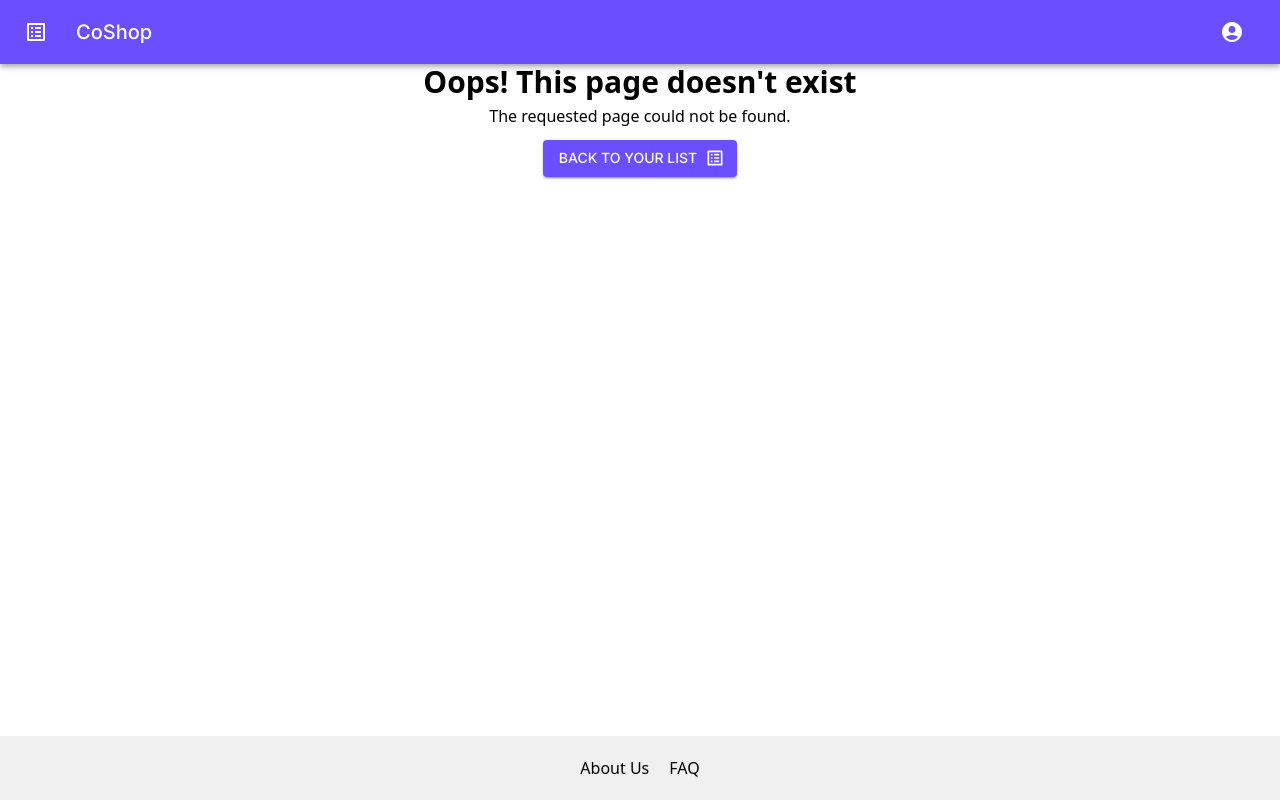
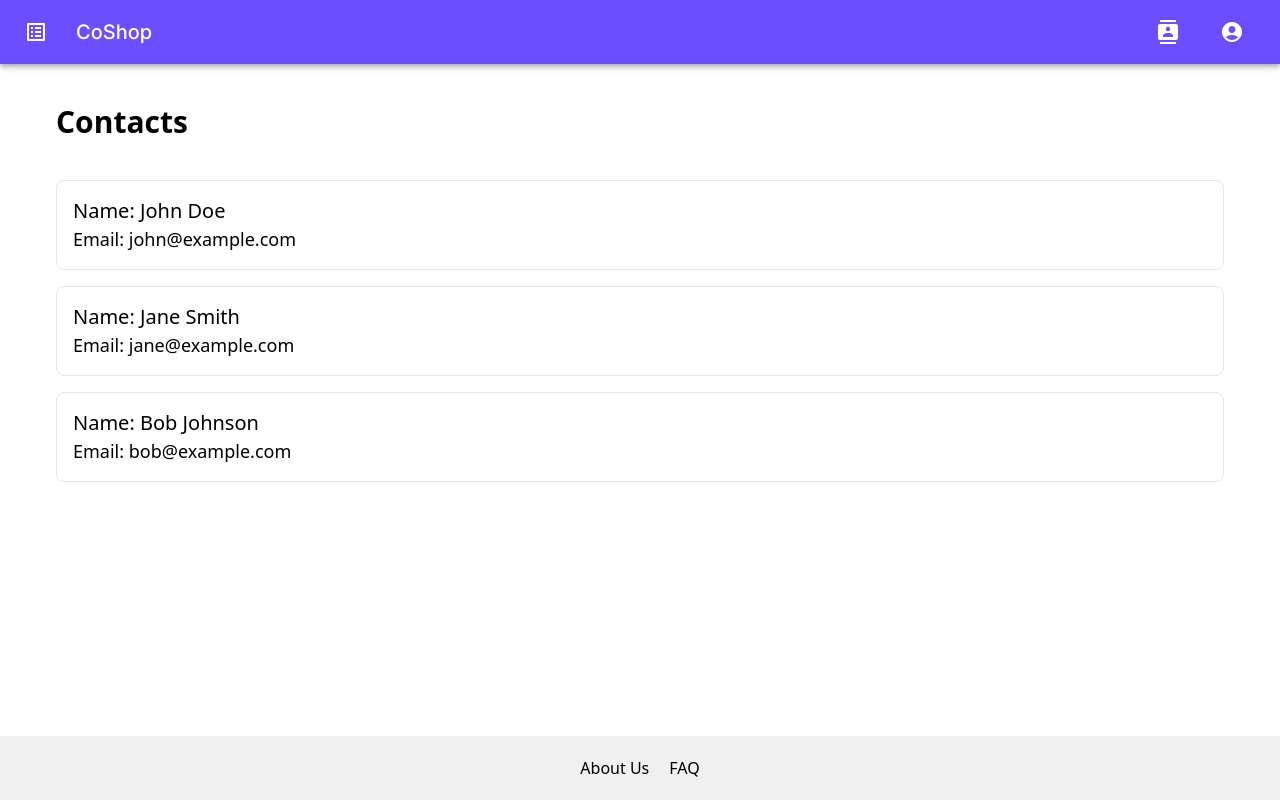
Before and after one commit to thecoshopteam/coshop-web, a React (Vite) app: page /contacts in a window 1280 px wide. Built offline with nearby package versions, Linux system fonts and the light colour scheme; no server answers; sample sign-in values are in the browser's storage.

Commit message:
Contacts page.

```diff
--- a/src/App.jsx
+++ b/src/App.jsx
@@ -19,6 +19,7 @@ import Profile from "./pages/Profile";
 import NotFound from "./pages/NotFound";
 import AboutUs from "./pages/AboutUs";
 import FAQ from "./pages/FAQ";
+import Contacts from "./pages/Contacts"
 
 // Theme imports
 import { ThemeProvider } from "@mui/material";
@@ -106,6 +107,16 @@ const App = () => {
                 </ProtectedRoute>
               }
             />
+            <Route
+              path="/contacts"
+              element={
+                <ProtectedRoute>
+                  <AppLayout>
+                    <Contacts />
+                  </AppLayout>
+                </ProtectedRoute>
+              }
+            />
           </Routes>
         </Router>
       </ThemeProvider>
--- /dev/null
+++ b/src/pages/Contacts.jsx
@@ -0,0 +1,26 @@
+import { useState } from "react";
+
+const ContactsPage = () => {
+  // Dummy data for contacts
+  const contacts = [
+    { id: 1, name: 'John Doe', email: 'john@example.com' },
+    { id: 2, name: 'Jane Smith', email: 'jane@example.com' },
+    { id: 3, name: 'Bob Johnson', email: 'bob@example.com' }
+  ];
+
+return (
+    <div className="p-5 lg:p-10">
+      <h1 className="text-3xl font-semibold">Contacts</h1>
+      <div className="mt-10 space-y-4">
+        {contacts.map(contact => (
+          <div key={contact.id} className="border border-gray-200 p-4 rounded-lg">
+            <h2 className="text-xl font-medium">Name: {contact.name}</h2>
+            <p className="text-lg">Email: {contact.email}</p>
+          </div>
+        ))}
+      </div>
+    </div>
+  );
+};
+
+export default ContactsPage;
--- a/src/shared/Navbar.jsx
+++ b/src/shared/Navbar.jsx
@@ -12,6 +12,7 @@ import AccountCircle from "@mui/icons-material/AccountCircle";
 import MenuItem from "@mui/material/MenuItem";
 import Menu from "@mui/material/Menu";
 import Divider from "@mui/material/Divider";
+import ContactsIcon from "@mui/icons-material/Contacts";
 
 const Navbar = () => {
   const { logoutUser } = UserAuth();
@@ -55,6 +56,19 @@ const Navbar = () => {
           <Typography variant="h6" component="div" sx={{ flexGrow: 1 }}>
             <a href="/">CoShop</a>
           </Typography>
+          <Tooltip title="Go to Contacts">
+            <IconButton
+              size="large"
+              edge="end"
+              color="inherit"
+              aria-label="contacts"
+              sx={{ mr: 2 }}
+              onClick={() => navigate("/contacts")}
+            >
+              <ContactsIcon />
+            </IconButton>
+          </Tooltip>
+
           <div>
             <Tooltip title="Go to profile">
               <IconButton
```
